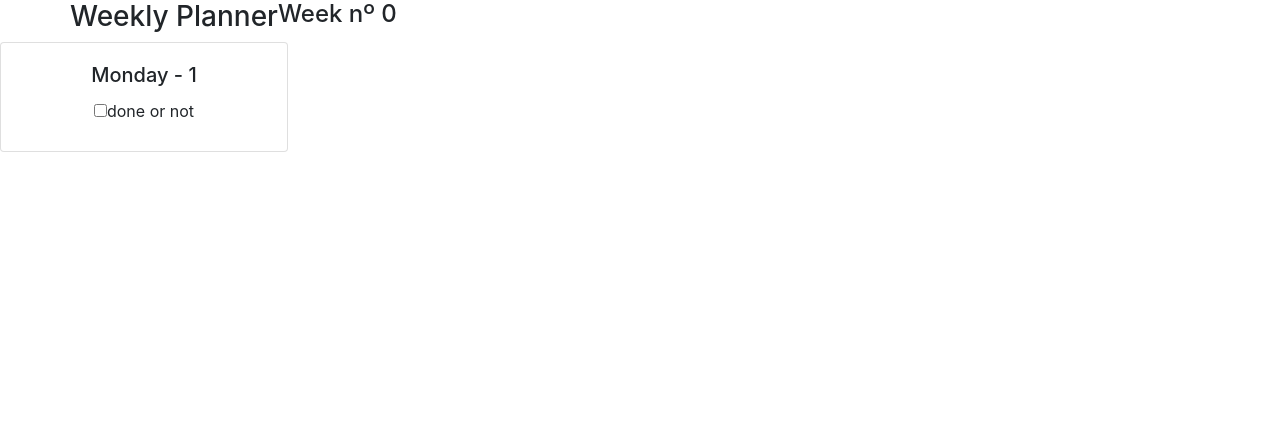
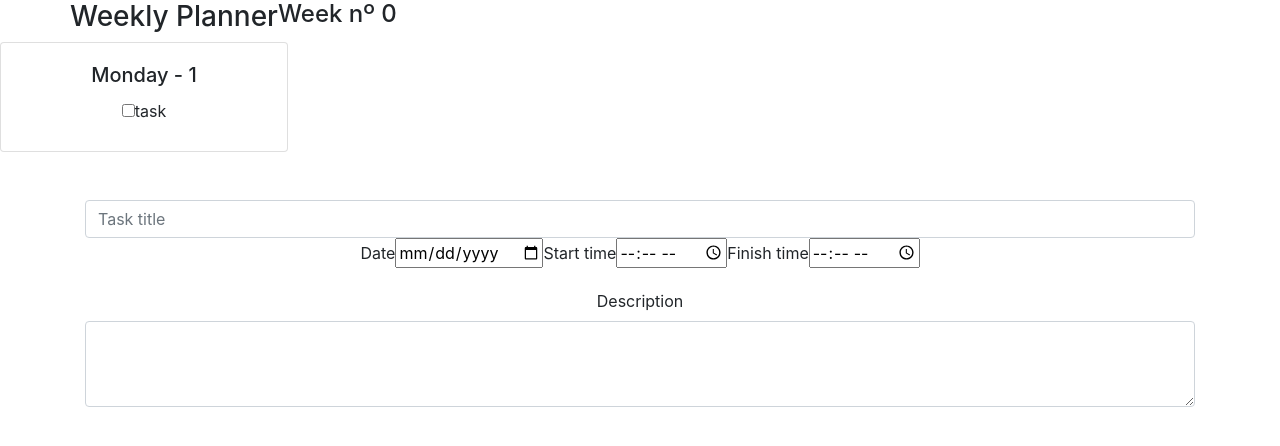
Before and after one commit to BertoPolo/week-planner, a React (Create React App) app: page / in a window 1280 px wide. Shown: the top 446 px of the page. Built offline with nearby package versions, Linux system fonts and the light colour scheme.

Commit message:
Update Home.jsx

```diff
--- a/src/components/Home.jsx
+++ b/src/components/Home.jsx
@@ -1,5 +1,5 @@
 import { useState } from "react"
-import { Container, Row, Card } from "react-bootstrap"
+import { Container, Row, Card, Form } from "react-bootstrap"
 
 const Home = () => {
 
@@ -16,9 +16,9 @@ const Home = () => {
 
     // function to get the week number
 
-    // function to add task to the you want ( dynamic day)
+    // function to create task ( dynamic day)
 
-    //
+    // function to modify task ( dynamic day)
 
     return (
 
@@ -31,16 +31,43 @@ const Home = () => {
             </Container>
 
 
+            <div>
+
+
                 {/* this body will be filled by a map and a state([]) */}
                 <Card style={{ width: '18rem' }}>
                     <Card.Body>
                         <Card.Title>Monday - {monthDay}</Card.Title>
                         <div>
                             <input type="checkbox" name="dynStateName" id="dynStateID" />
-                        <label htmlFor="dynStateName">done or not</label>
+                            <label htmlFor="dynStateName">task</label>
                         </div>
                     </Card.Body>
                 </Card>
+            </div>
+
+
+            <Container>
+                <Form className="mt-5">
+
+                    <Form.Control type="text" placeholder="Task title" />
+
+                    <Form.Group controlId="exampleForm.ControlSelect1">
+                        <Form.Label>Date</Form.Label>
+                        <input type="date" name="" id="" />
+                        <Form.Label>Start time</Form.Label>
+                        <input type="time" name="" id="" />
+                        <Form.Label>Finish time</Form.Label>
+                        <input type="time" name="" id="" />
+                    </Form.Group>
+
+                    <Form.Group controlId="exampleForm.ControlTextarea1">
+                        <Form.Label>Description</Form.Label>
+                        <Form.Control as="textarea" rows={3} />
+                    </Form.Group>
+                </Form>
+            </Container>
+
         </>
     )
 }
```
Lines whose indentation alone changed are shown as unchanged.
